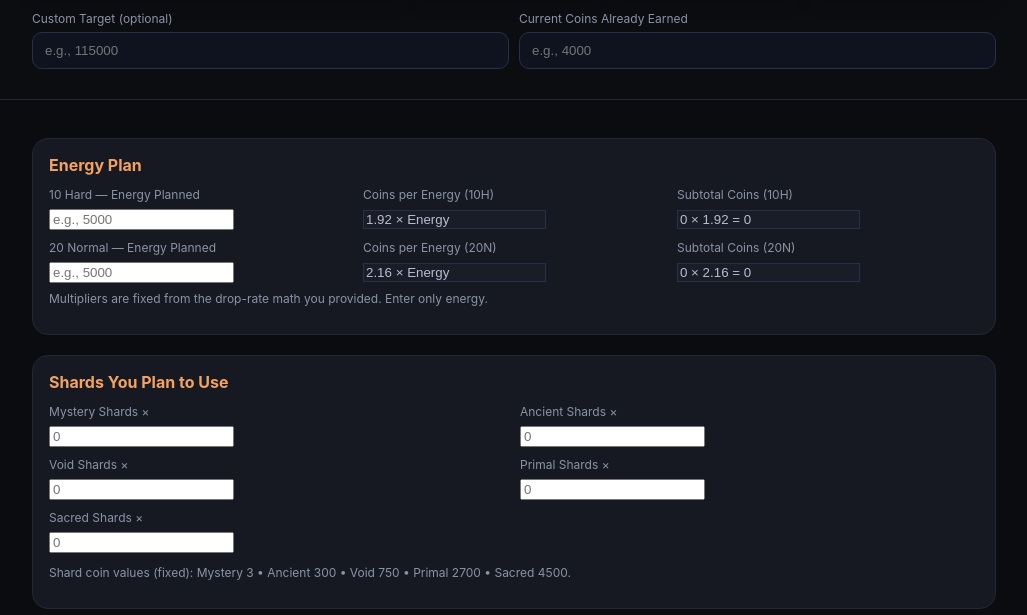
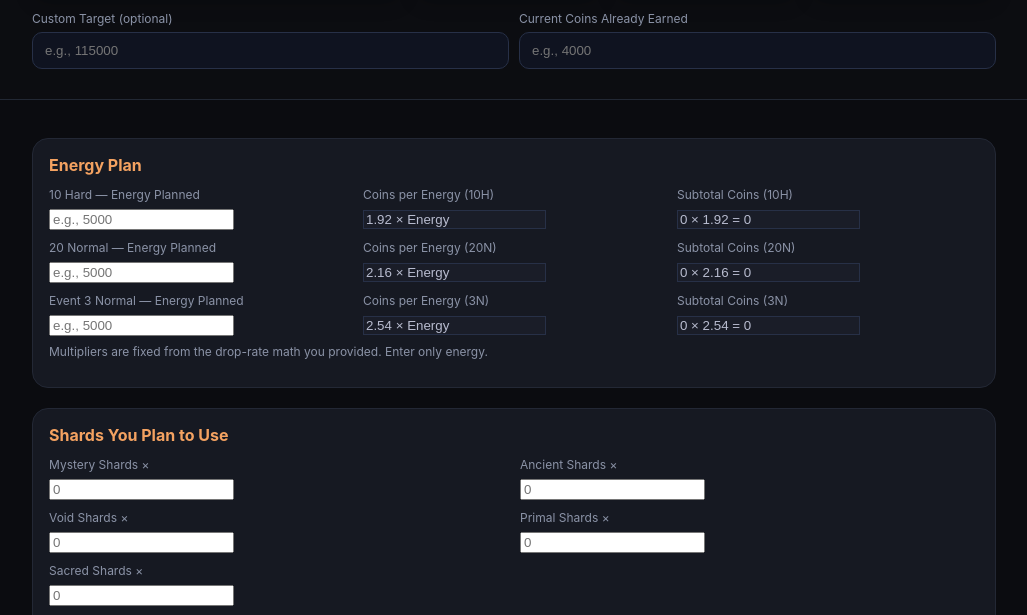
Before and after one commit to Acclaim1H/HalloweenPath2025, a plain HTML site: page index.html in a window 1280 px wide. Shown: the part 185-800 px from the top of the page, without its empty margins (126-1153 px from the left). Drawn offline with Linux system fonts and the light colour scheme.

Commit message:
Add input fields for Event 3 Normal energy

```diff
--- a/index.html
+++ b/index.html
@@ -110,6 +110,20 @@
         <label>
           <span>Subtotal Coins (20N)</span>
           <input type="text" id="coins20N" value="0 × 2.16 = 0" readonly />
+        </label>
+      </div>
+            <div class="grid3" style="margin-top:10px">
+        <label>
+          <span> Event 3 Normal — Energy Planned</span>
+          <input type="number" id="energy3N" min="0" placeholder="e.g., 5000" />
+        </label>
+        <label>
+          <span>Coins per Energy (3N)</span>
+          <input type="text" id="cpe3N" value="2.54 × Energy" readonly />
+        </label>
+        <label>
+          <span>Subtotal Coins (3N)</span>
+          <input type="text" id="coins3N" value="0 × 2.54 = 0" readonly />
         </label>
       </div>
       <p class="muted" style="margin-top:8px">Multipliers are fixed from the drop-rate math you provided. Enter only energy.</p>
```
